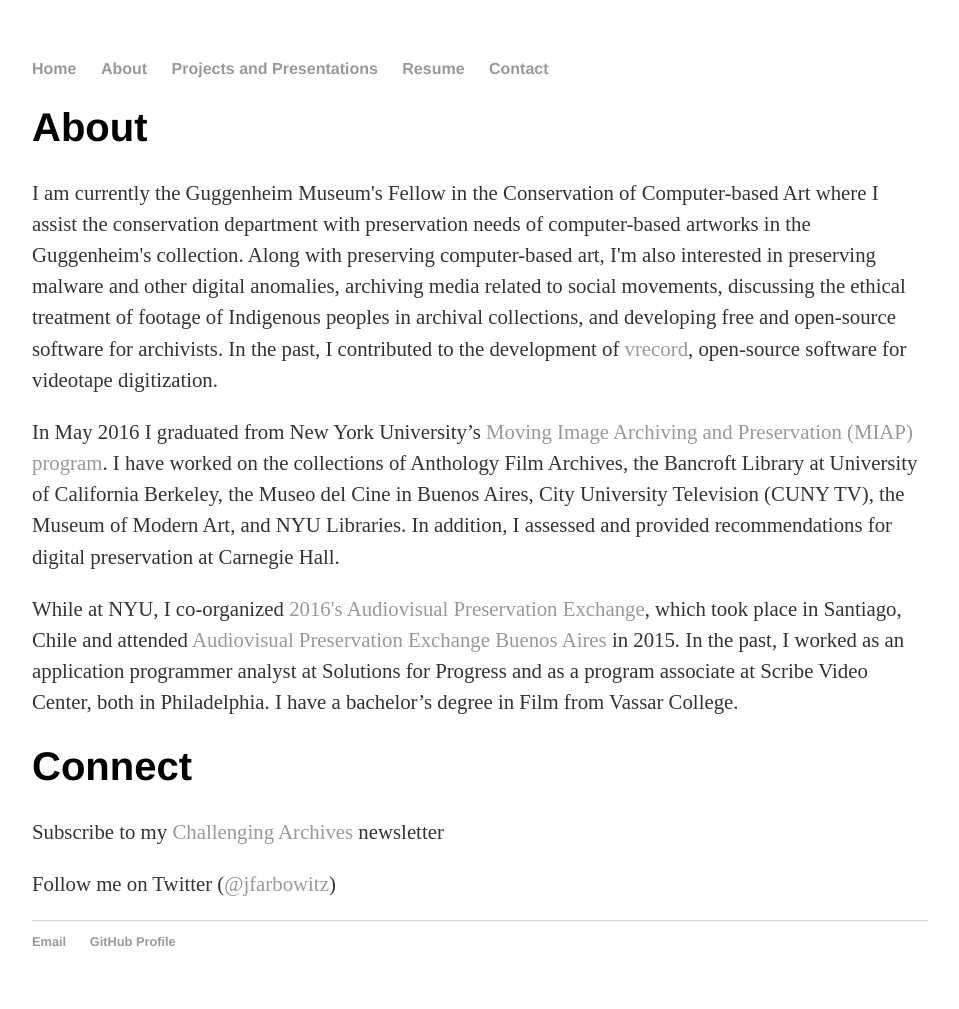
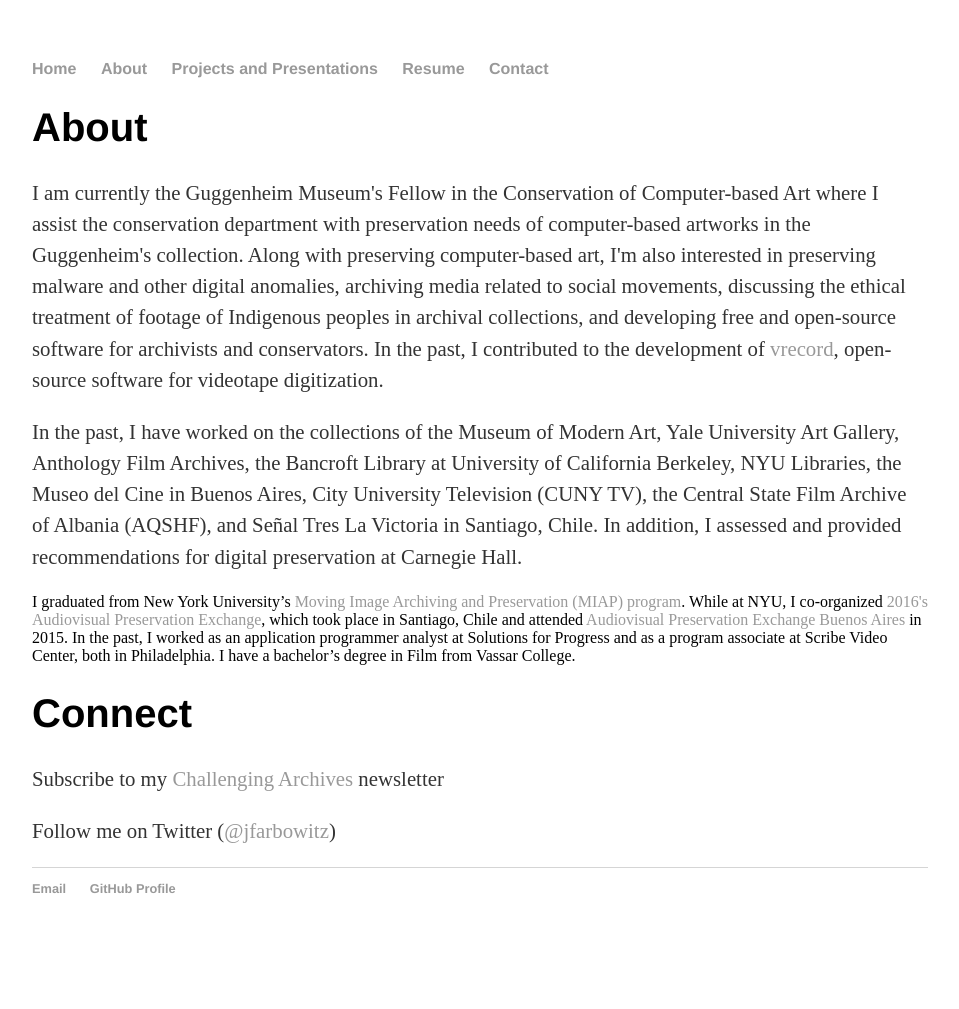
Before and after one commit to jfarbowitz/jfarbowitz.github.io, a Jekyll site: the page built from about/index.html, in a window 1280 px wide. Shown: the whole page, without its empty margins (160-1119 px from the left). Built offline with Jekyll 4.4.1, drawn with Linux system fonts in a browser that asks for light colours; after the commit the page ends 956 px from its top, so only the background shows below that.

Commit message:
Updated with more recent work

```diff
--- a/about/index.html
+++ b/about/index.html
@@ -5,11 +5,10 @@
 
 	<div class="about">
 			<h1>About</h1>
-	 <p>I am currently the Guggenheim Museum's Fellow in the Conservation of Computer-based Art where I assist the conservation department with preservation needs of computer-based artworks in the Guggenheim's collection. Along with preserving computer-based art, I'm also interested in preserving malware and other digital anomalies, archiving media related to social movements, discussing the ethical treatment of footage of Indigenous peoples in archival collections, and developing free and open-source software for archivists. In the past, I contributed to the development of <a href="https://github.com/amiaopensource/vrecord" target="new">vrecord</a>, open-source software for videotape digitization.</p>
+	 <p>I am currently the Guggenheim Museum's Fellow in the Conservation of Computer-based Art where I assist the conservation department with preservation needs of computer-based artworks in the Guggenheim's collection. Along with preserving computer-based art, I'm also interested in preserving malware and other digital anomalies, archiving media related to social movements, discussing the ethical treatment of footage of Indigenous peoples in archival collections, and developing free and open-source software for archivists and conservators. In the past, I contributed to the development of <a href="https://github.com/amiaopensource/vrecord" target="new">vrecord</a>, open-source software for videotape digitization.</p>
+	<p>In the past, I have worked on the collections of the Museum of Modern Art, Yale University Art Gallery, Anthology Film Archives, the Bancroft Library at University of California Berkeley, NYU Libraries, the Museo del Cine in Buenos Aires, City University Television (CUNY TV), the Central State Film Archive of Albania (AQSHF), and Señal Tres La Victoria in Santiago, Chile. In addition, I assessed and provided recommendations for digital preservation at Carnegie Hall.</p>
 
-	<p>In May 2016 I graduated from New York University’s <a href="https://tisch.nyu.edu/cinema-studies/courses/ma-in-moving-image-archiving-and-preservation" target="new">Moving Image Archiving and Preservation (MIAP) program</a>. I have worked on the collections of Anthology Film Archives, the Bancroft Library at University of California Berkeley, the Museo del Cine in Buenos Aires, City University Television (CUNY TV), the Museum of Modern Art, and NYU Libraries. In addition, I assessed and provided recommendations for digital preservation at Carnegie Hall.</p>
-
-	<p>While at NYU, I co-organized <a href="https://apexsantiago.wordpress.com/" target="new">2016's Audiovisual Preservation Exchange</a>, which took place in Santiago, Chile and attended <a href="https://apexbuenosaires.wordpress.com/" target="new">Audiovisual Preservation Exchange Buenos Aires</a> in 2015. In the past, I worked as an application programmer analyst at Solutions for Progress and as a program associate at Scribe Video Center, both in Philadelphia. I have a bachelor’s degree in Film from Vassar College.</p>
+		I graduated from New York University’s <a href="https://tisch.nyu.edu/cinema-studies/courses/ma-in-moving-image-archiving-and-preservation" target="new">Moving Image Archiving and Preservation (MIAP) program</a>. While at NYU, I co-organized <a href="https://apexsantiago.wordpress.com/" target="new">2016's Audiovisual Preservation Exchange</a>, which took place in Santiago, Chile and attended <a href="https://apexbuenosaires.wordpress.com/" target="new">Audiovisual Preservation Exchange Buenos Aires</a> in 2015. In the past, I worked as an application programmer analyst at Solutions for Progress and as a program associate at Scribe Video Center, both in Philadelphia. I have a bachelor’s degree in Film from Vassar College.</p>
 
 	<div class="connect">
 		<h1>Connect</h1>
```
